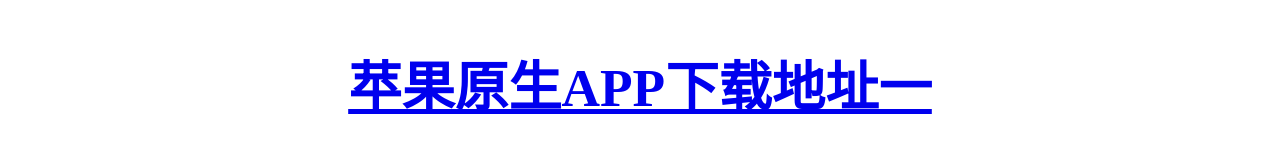
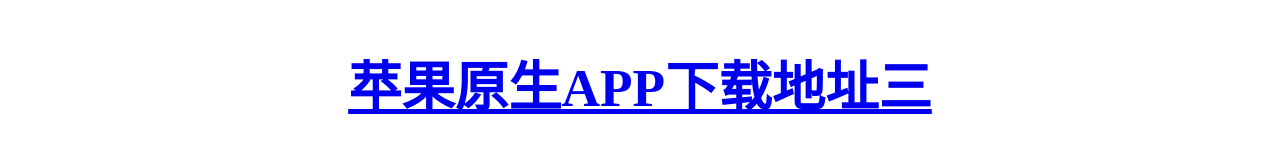
Before and after one commit to xyd6699/app3, a plain HTML site: page index.html in a window 1280 px wide. Shown: the part 371-524 px from the top of the page. Drawn offline with Linux system fonts and the light colour scheme.

Commit message:
Update index.html

```diff
--- a/index.html
+++ b/index.html
@@ -8,6 +8,6 @@
       <div align="center" ><h1 style="font-size:40pt">苹果原生APP下载<h1/></div>
       <div align="center" ><h1 style="font-size:40pt">微信和QQ打开无法下载，请跳转当前页面至Safari浏览器中打开下载安装，或复制当前页面链接到Safari浏览器中打开点击下载安装<h1/></div>
       <div align="center" ><h1 style="font-size:40pt">
-      <a title="iPhone" href="itms-services://?action=download-manifest&url=https://appdownload.blob.core.windows.net/ldapp/manifest.plist">苹果原生APP下载地址一</a><h1/></div>
+      <a title="iPhone" href="itms-services://?action=download-manifest&url=https://appdownload.blob.core.windows.net/ldapp/manifest.plist">苹果原生APP下载地址三</a><h1/></div>
 </body>
 </html>
```
